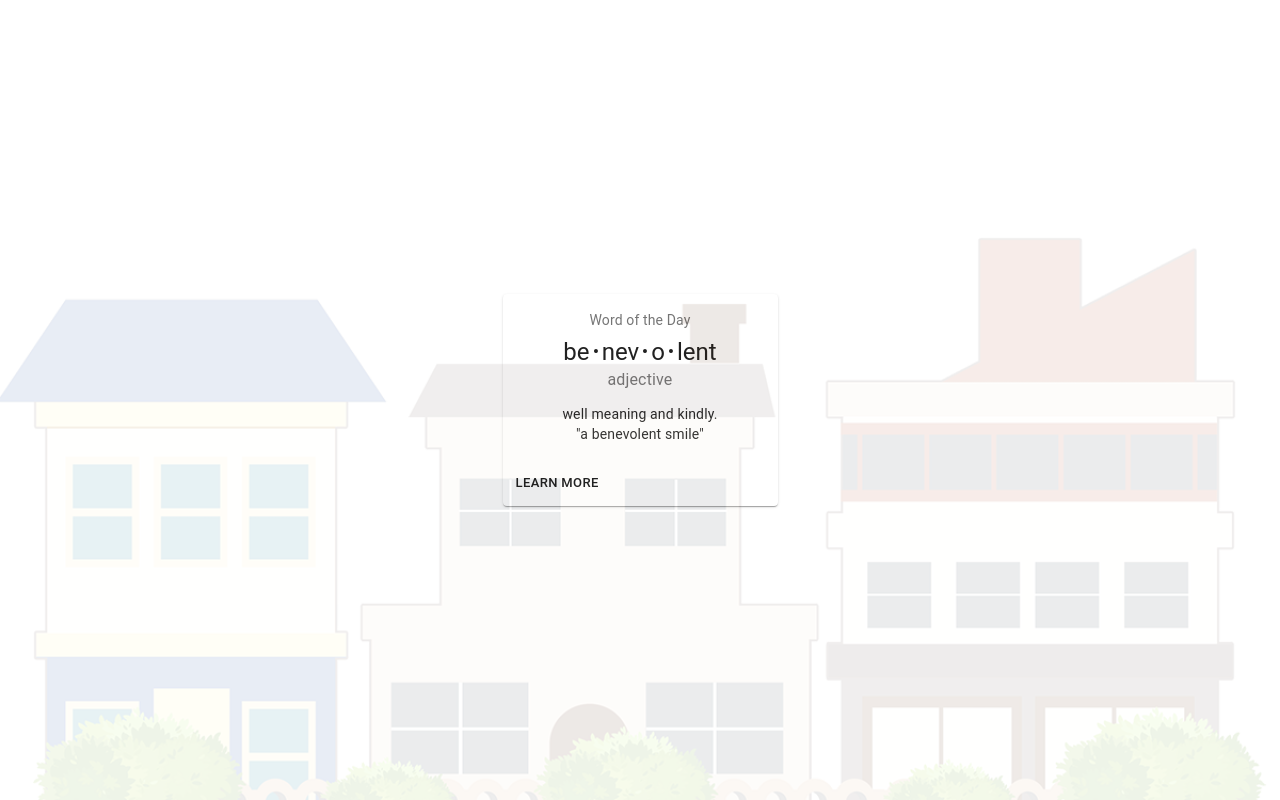
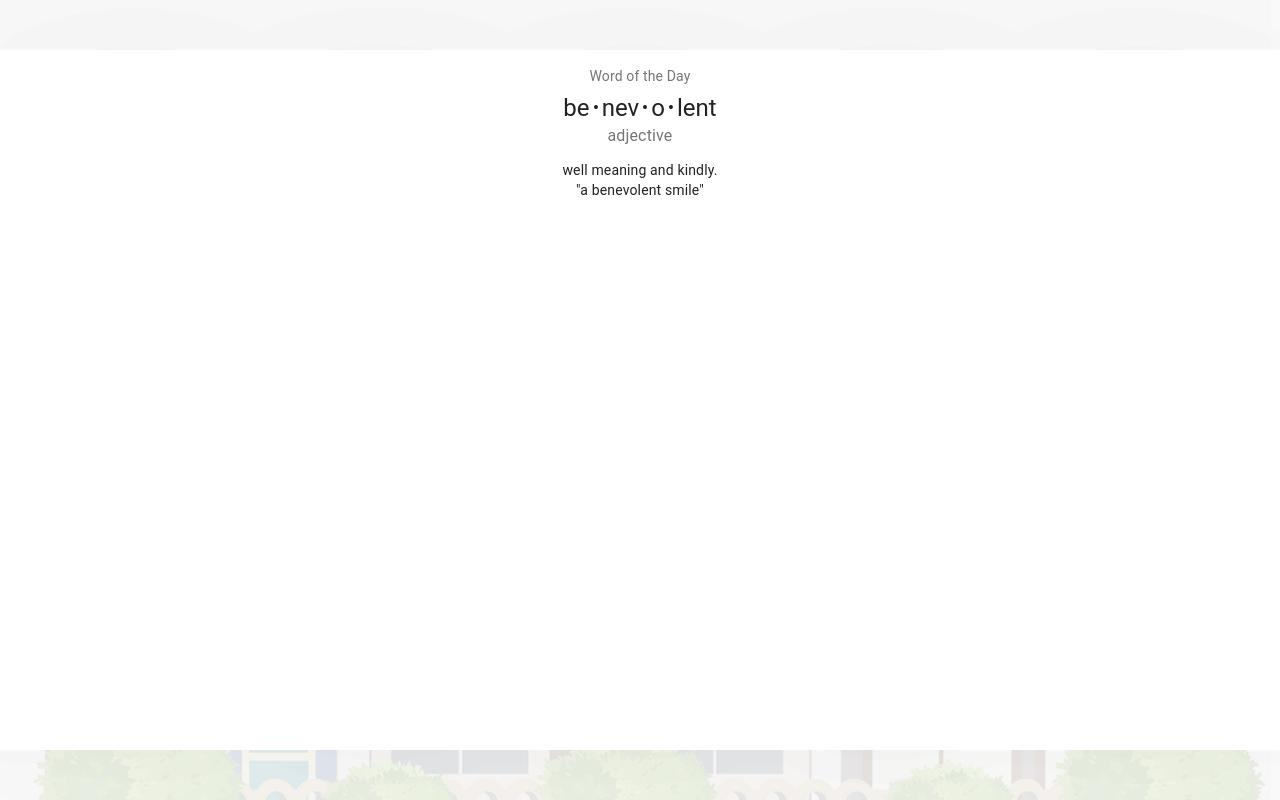
Before and after one commit to BullsEye34/NextUPProject, a React (Create React App) app in the folder Web/next-up/: page / in a window 1280 px wide. Built offline with nearby package versions, Linux system fonts and the light colour scheme.

Commit message:
Make Card With Shadow

```diff
--- a/Web/next-up/src/App.css
+++ b/Web/next-up/src/App.css
@@ -29,6 +29,7 @@
 
 .Background-image{
   display: flex;
+  overflow: hidden;
   flex-direction: column;
   align-items: center;
   justify-content: center;
@@ -41,7 +42,7 @@
 }
 
 .image{
-  position: fixed;
+  position: absolute;
   width: 100vw;
   top: 0;
   opacity: 10%;
--- a/Web/next-up/src/App.js
+++ b/Web/next-up/src/App.js
@@ -8,10 +8,14 @@ import Typography from '@material-ui/core/Typography';
 import { makeStyles } from '@material-ui/core/styles';
 import back from './assets/mainBackground.png';
 
-
 const useStyles = makeStyles({
   root: {
-    minWidth: 275,
+    minWidth: 1500,
+    minHeight: 700,
+    zIndex: 0,
+    backgroundColor: 'white',
+    borderRadius: 20,
+    boxShadow: 'rgba(0, 0, 0, 0.07) 0px 1px 500px, rgba(0, 0, 0, 0.07) 0px 1px 500px'
   },
   bullet: {
     display: 'inline-block',
```
